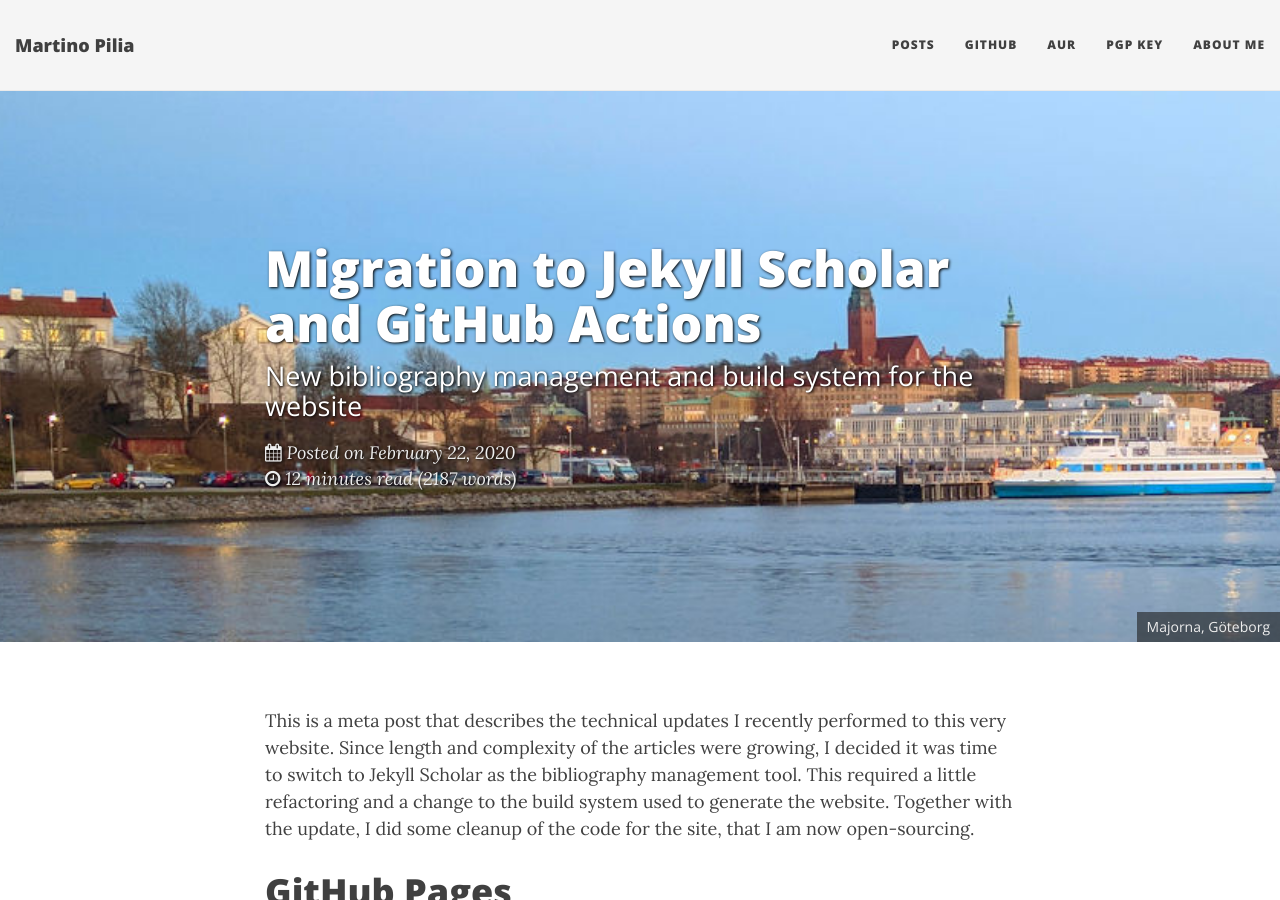
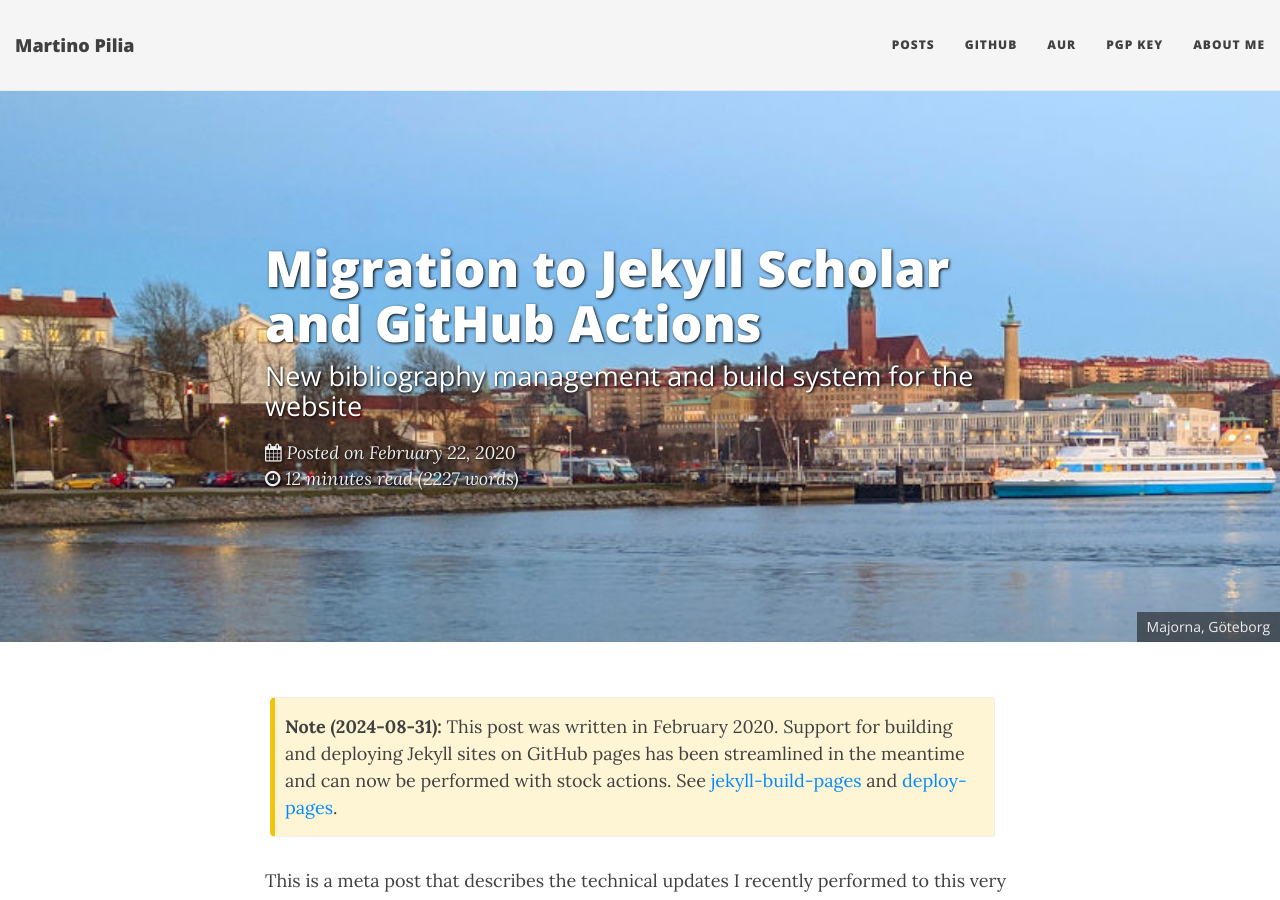
Before and after one commit to m-pilia/m-pilia.github.io, a Jekyll site: the page built from posts/_posts/2020-02-22-migration.md, in a window 1280 px wide and 900 px high. Built offline with Jekyll 4.4.1, drawn with Linux system fonts in a browser that asks for light colours; nearby versions of some CDN libraries.

Commit message:
Add note to the migration post
Add note explaining that new and more streamlined build and deploy
actions are now available.

```diff
--- a/posts/_posts/2020-02-22-migration.md
+++ b/posts/_posts/2020-02-22-migration.md
@@ -7,6 +7,13 @@ show-avatar: false
 mathjax: false
 tags: [jekyll scholar, github actions]
 ---
+
+{: .box-warning}
+**Note (2024-08-31):** This post was written in February 2020. Support for
+building and deploying Jekyll sites on GitHub pages has been streamlined in the
+meantime and can now be performed with stock actions. See
+[jekyll-build-pages](https://github.com/actions/jekyll-build-pages) and
+[deploy-pages](https://github.com/actions/deploy-pages).
 
 This is a meta post that describes the technical updates I recently performed
 to this very website. Since length and complexity of the articles were growing,
```
